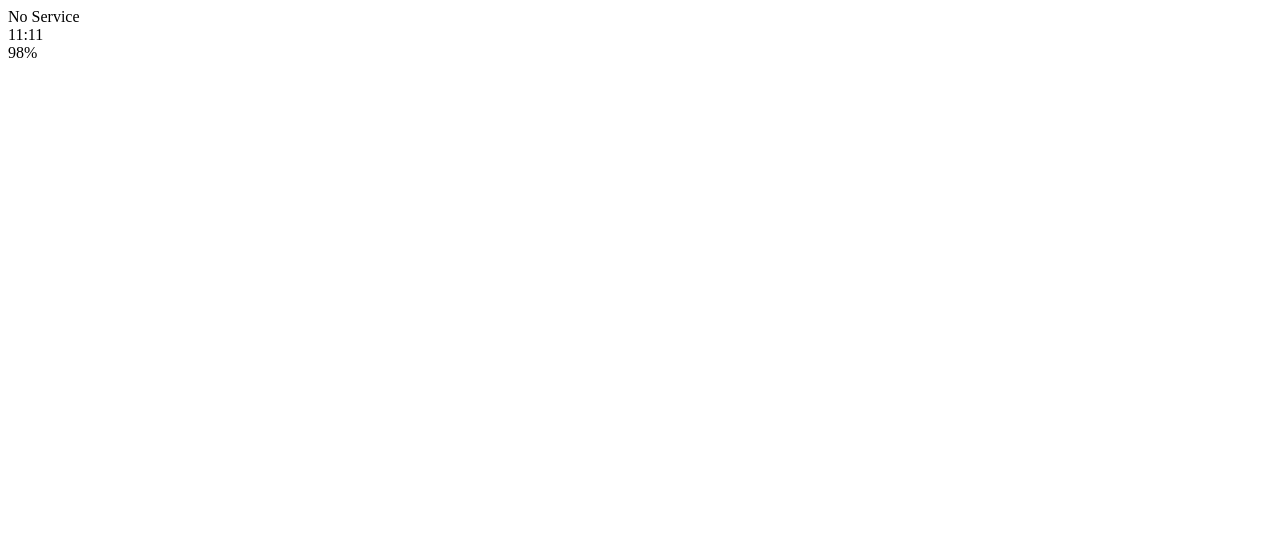
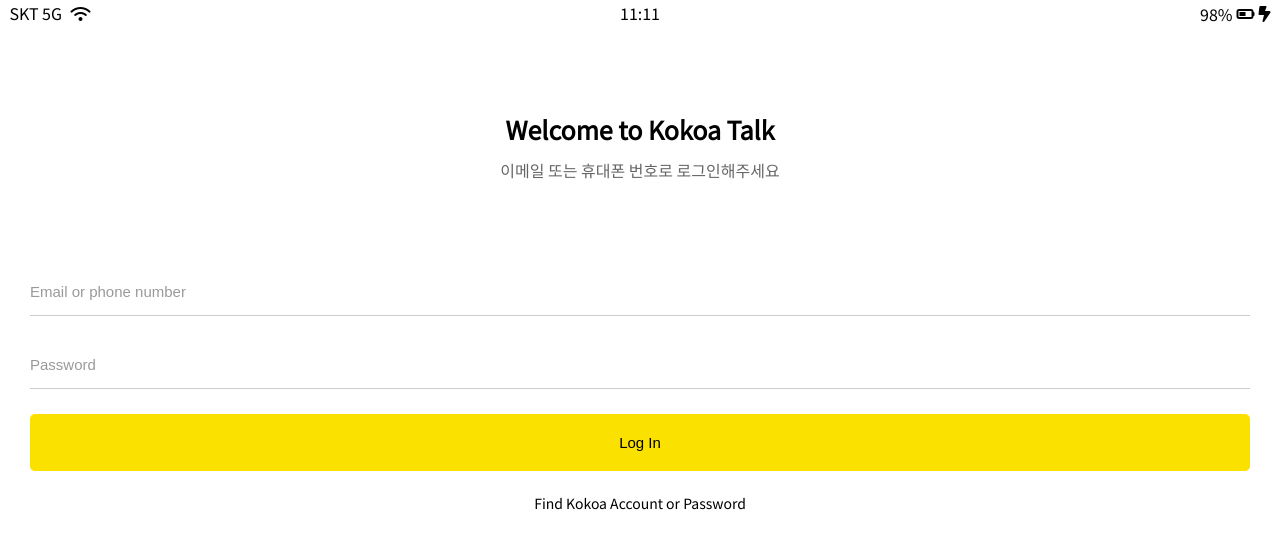
Before and after one commit to YUzzzn/kokoa-clone-2022, a plain HTML site: page index.html in a window 1280 px wide. Drawn offline with Linux system fonts and the light colour scheme.

Commit message:
create login page

```diff
--- /dev/null
+++ b/CSS/reset.css
@@ -0,0 +1,133 @@
+html,
+body,
+div,
+span,
+applet,
+object,
+iframe,
+h1,
+h2,
+h3,
+h4,
+h5,
+h6,
+p,
+blockquote,
+pre,
+a,
+abbr,
+acronym,
+address,
+big,
+cite,
+code,
+del,
+dfn,
+em,
+img,
+ins,
+kbd,
+q,
+s,
+samp,
+small,
+strike,
+strong,
+sub,
+sup,
+tt,
+var,
+b,
+u,
+i,
+center,
+dl,
+dt,
+dd,
+ol,
+ul,
+li,
+fieldset,
+form,
+label,
+legend,
+table,
+caption,
+tbody,
+tfoot,
+thead,
+tr,
+th,
+td,
+article,
+aside,
+canvas,
+details,
+embed,
+figure,
+figcaption,
+footer,
+header,
+hgroup,
+menu,
+nav,
+output,
+ruby,
+section,
+summary,
+time,
+mark,
+audio,
+video {
+  margin: 0;
+  padding: 0;
+  border: 0;
+  font-size: 100%;
+  font: inherit;
+  vertical-align: baseline;
+}
+/* HTML5 display-role reset for older browsers */
+article,
+aside,
+details,
+figcaption,
+figure,
+footer,
+header,
+hgroup,
+menu,
+nav,
+section {
+  display: block;
+}
+body {
+  line-height: 1;
+}
+ol,
+ul {
+  list-style: none;
+}
+blockquote,
+q {
+  quotes: none;
+}
+blockquote:before,
+blockquote:after,
+q:before,
+q:after {
+  content: "";
+  content: none;
+}
+table {
+  border-collapse: collapse;
+  border-spacing: 0;
+}
+
+input:focus {
+  outline: none;
+}
+
+a {
+  color: inherit;
+  text-decoration: none;
+}
--- /dev/null
+++ b/CSS/status-bar.css
@@ -0,0 +1,24 @@
+.status-bar {
+  display: flex;
+  justify-content: center;
+  padding: 5px 3px;
+}
+.status-bar_column {
+  width: 33%;
+}
+.status-bar_column:first-child span {
+  margin-right: 5px;
+}
+.status-bar_column:nth-child(2) {
+  display: flex;
+  justify-content: center;
+}
+.status-bar_column:last-child {
+  display: flex;
+  justify-content: flex-end;
+  align-items: center;
+}
+
+.status-bar_column .fa-battery-half {
+  margin: 0px 4px;
+}
--- /dev/null
+++ b/CSS/style.css
@@ -0,0 +1,63 @@
+@import url("https://fonts.googleapis.com/css2?family=Noto+Sans+KR&display=swap");
+@import "reset.css";
+@import "status-bar.css";
+@import "variables.css";
+
+body {
+  font-family: "Noto Sans KR", sans-serif;
+}
+
+.welcome-header {
+  margin: 90px 0px;
+  text-align: center;
+  display: flex;
+  flex-direction: column;
+  align-items: center;
+}
+.welcome-header__title {
+  margin-bottom: 20px;
+  font-size: 25px;
+  font-weight: 600;
+}
+.welcome-header__text {
+  width: 60%;
+  opacity: 0.6;
+}
+
+#login-form {
+  display: flex;
+  flex-direction: column;
+  margin: 0px 30px;
+}
+
+#login-form input {
+  border: none;
+  padding: 15px 0px;
+  font-size: 15px;
+  margin-bottom: 25px;
+}
+
+#login-form input:not([type="submit"]) {
+  border-bottom: 1px solid rgba(0, 0, 0, 0.2);
+  transition: border-color 0.3s ease-in-out;
+}
+
+#login-form input::placeholder {
+  color: rgba(0, 0, 0, 0.4);
+}
+#login-form input:focus {
+  border-color: var(--yellow);
+}
+
+#login-form input[type="submit"] {
+  background-color: var(--yellow);
+  cursor: pointer;
+  padding: 20px 0px;
+  border-radius: 5px;
+}
+#login-form a {
+  text-align: center;
+  text-decoration: none;
+  color: inherit;
+  font-size: 14px;
+}
--- /dev/null
+++ b/CSS/variables.css
@@ -0,0 +1,5 @@
+:root {
+  --yellow: #fae100;
+  --horizontal-space: 25px;
+  --main-border: 1px solid rgba(0, 0, 0, 0.2);
+}
--- a/index.html
+++ b/index.html
@@ -1,25 +1,45 @@
 <!DOCTYPE html>
 <html lang="en">
   <head>
+    <link rel="stylesheet" href="css/style.css" />
     <meta charset="UTF-8" />
     <meta http-equiv="X-UA-Compatible" content="IE=edge" />
     <meta name="viewport" content="width=device-width, initial-scale=1.0" />
     <title>Welcome to Kokoa Talk</title>
   </head>
   <body>
-    <div id="status-bar">
+    <div class="status-bar">
       <div class="status-bar_column">
-        <span>No Service</span>
-        <!--To Do : Wifi Icon--->
+        <span>SKT 5G</span>
+        <i class="fa-solid fa-wifi"></i>
       </div>
       <div class="status-bar_column">
         <span>11:11</span>
       </div>
       <div class="status-bar_column">
         <span>98%</span>
-        <!--Battery Icon-->
-        <!--lightning Icon-->
+        <i class="fa-solid fa-battery-half"></i>
+        <i class="fa-solid fa-bolt-lightning"></i>
       </div>
     </div>
+
+    <header class="welcome-header">
+      <h1 class="welcome-header__title">Welcome to Kokoa Talk</h1>
+      <p class="welcome-header__text">
+        이메일 또는 휴대폰 번호로 로그인해주세요
+      </p>
+    </header>
+
+    <form action="friends.html" method="get" id="login-form">
+      <input name="username" type="text" placeholder="Email or phone number" />
+      <input name="password" type="password" placeholder="Password" />
+      <input type="submit" value="Log In" />
+      <a href="#">Find Kokoa Account or Password</a>
+    </form>
+
+    <script
+      src="https://kit.fontawesome.com/40bf6bad2b.js"
+      crossorigin="anonymous"
+    ></script>
   </body>
 </html>
```
